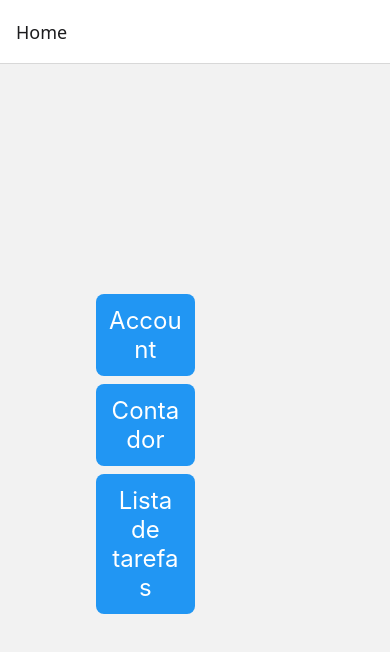
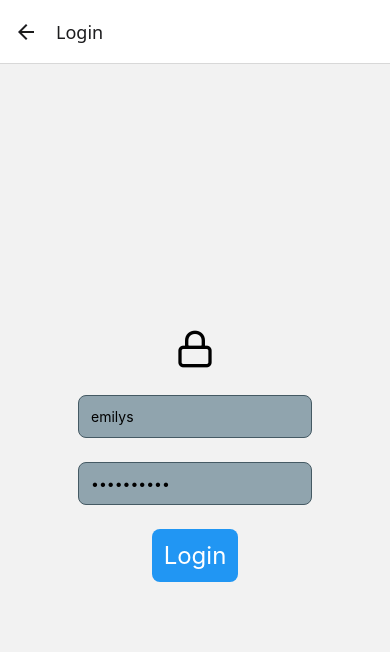
Before and after one commit to guilherme-possebon/React-Native, a React Native app in the folder demo-app/: screen /Login in a window 390 px wide. Shown: the top 652 px of the page. Built offline with nearby package versions, Linux system fonts and the light colour scheme.

Commit message:
Adicionando a tela de login

```diff
--- /dev/null
+++ b/demo-app/src/@types/index.ts
@@ -0,0 +1,3 @@
+export { ITask } from "./task";
+export { IUser } from "./user";
+export { ILogin } from "./login";
--- /dev/null
+++ b/demo-app/src/@types/login.d.ts
@@ -0,0 +1,4 @@
+export interface ILogin {
+  username: string;
+  password: string;
+}
--- a/demo-app/src/StackRoutes.tsx
+++ b/demo-app/src/StackRoutes.tsx
@@ -3,6 +3,7 @@ import { Home } from "./screens/Home";
 import { Account } from "./screens/Account";
 import { Contador } from "./screens/Contador";
 import { ToDoList } from "./screens/ToDoList";
+import { Login } from "./screens/Login";
 
 const Stack = createNativeStackNavigator();
 
@@ -13,6 +14,7 @@ export function StackRoutes() {
       <Stack.Screen name="Contador" component={Contador} />
       <Stack.Screen name="Account" component={Account} />
       <Stack.Screen name="ToDoList" component={ToDoList} />
+      <Stack.Screen name="Login" component={Login} />
     </Stack.Navigator>
   );
 }
--- a/demo-app/src/screens/Home/index.tsx
+++ b/demo-app/src/screens/Home/index.tsx
@@ -10,6 +10,7 @@ export function Home() {
         <NavigationButton pageName="Account" navigate="Account" />
         <NavigationButton pageName="Contador" navigate="Contador" />
         <NavigationButton pageName="Lista de tarefas" navigate="ToDoList" />
+        <NavigationButton pageName="Login" navigate="Login" />
       </View>
     </SafeAreaView>
   );
--- /dev/null
+++ b/demo-app/src/screens/Login/index.tsx
@@ -0,0 +1,95 @@
+import {
+  Alert,
+  SafeAreaView,
+  Text,
+  TextInput,
+  TouchableOpacity,
+} from "react-native";
+import { theme } from "../../themes/global";
+import { Icon } from "../../components/Icon";
+import { ILogin } from "../../@types";
+import { useState } from "react";
+import axios from "axios";
+
+axios.defaults.baseURL = "https://dummyjson.com";
+
+export function Login() {
+  const [login, setLogin] = useState<ILogin>({
+    username: "emilys",
+    password: "emilyspass",
+  });
+
+  const doLogin = async () => {
+    if (login && login.username.length > 0 && login.password.length > 0) {
+      const response = await axios.post("/auth/login", {
+        username: login.username,
+        password: login.password,
+      });
+
+      console.log(response.status);
+
+      if (response.status === 200) {
+        Alert.alert(
+          "Login feito",
+          "Bem-vindo ao sistema",
+          [
+            {
+              text: "OK",
+              onPress: () => {
+                console.log("OK Pressed");
+                setLogin({ ...login, username: "", password: "" });
+              },
+            },
+          ],
+          { cancelable: false }
+        );
+      } else {
+        Alert.alert(
+          "Login incorreto",
+          "Nome de usuario ou senha inválidos",
+          [{ text: "OK", onPress: () => console.log("OK Pressed") }],
+          { cancelable: false }
+        );
+      }
+    } else {
+      Alert.alert(
+        "Aviso",
+        "Por favor, preencha todos os campos",
+        [{ text: "OK", onPress: () => console.log("OK Pressed") }],
+        { cancelable: false }
+      );
+    }
+  };
+
+  return (
+    <SafeAreaView style={[theme.container, { gap: 24 }]}>
+      <Icon name={"lock"} size={40} />
+      <TextInput
+        style={theme.input}
+        placeholder="Nome de usuario"
+        value={login?.username}
+        onChangeText={(text) => setLogin({ ...login, username: text })}
+      />
+      <TextInput
+        style={theme.input}
+        placeholder="Digite a senha"
+        value={login?.password}
+        onChangeText={(text) => setLogin({ ...login, password: text })}
+        secureTextEntry
+      />
+
+      <TouchableOpacity
+        style={[theme.button, { width: "auto" }]}
+        onPress={doLogin}
+      >
+        <Text style={theme.textButton}>Login</Text>
+      </TouchableOpacity>
+    </SafeAreaView>
+  );
+}
+
+// const styles = StyleSheet.create({
+//   inputsContainer: {
+
+//   },
+// });
--- a/demo-app/src/themes/global.ts
+++ b/demo-app/src/themes/global.ts
@@ -4,7 +4,8 @@ export const colors = {
   background: "#CFD8DC",
   blue: "#2196F3",
   orange: "#BF360C",
-  backgroundInput: "#FFAB91",
+  backgroundInput: "#90A4AE",
+  borderInput: "#455A64",
   white: "#FFF",
   black: "#000",
 };
@@ -34,9 +35,9 @@ export const theme = StyleSheet.create({
     fontSize: 14,
     padding: 12,
     borderWidth: 0.5,
-    borderColor: colors.orange,
+    borderColor: colors.borderInput,
     borderRadius: 8,
-    width: "50%",
+    width: "60%",
   },
   label: {
     fontSize: 20,
```
Also changed, not shown: demo-app/package.json (+7 -7 lines), 2 other files (tests, documents, lock files or other folders).
